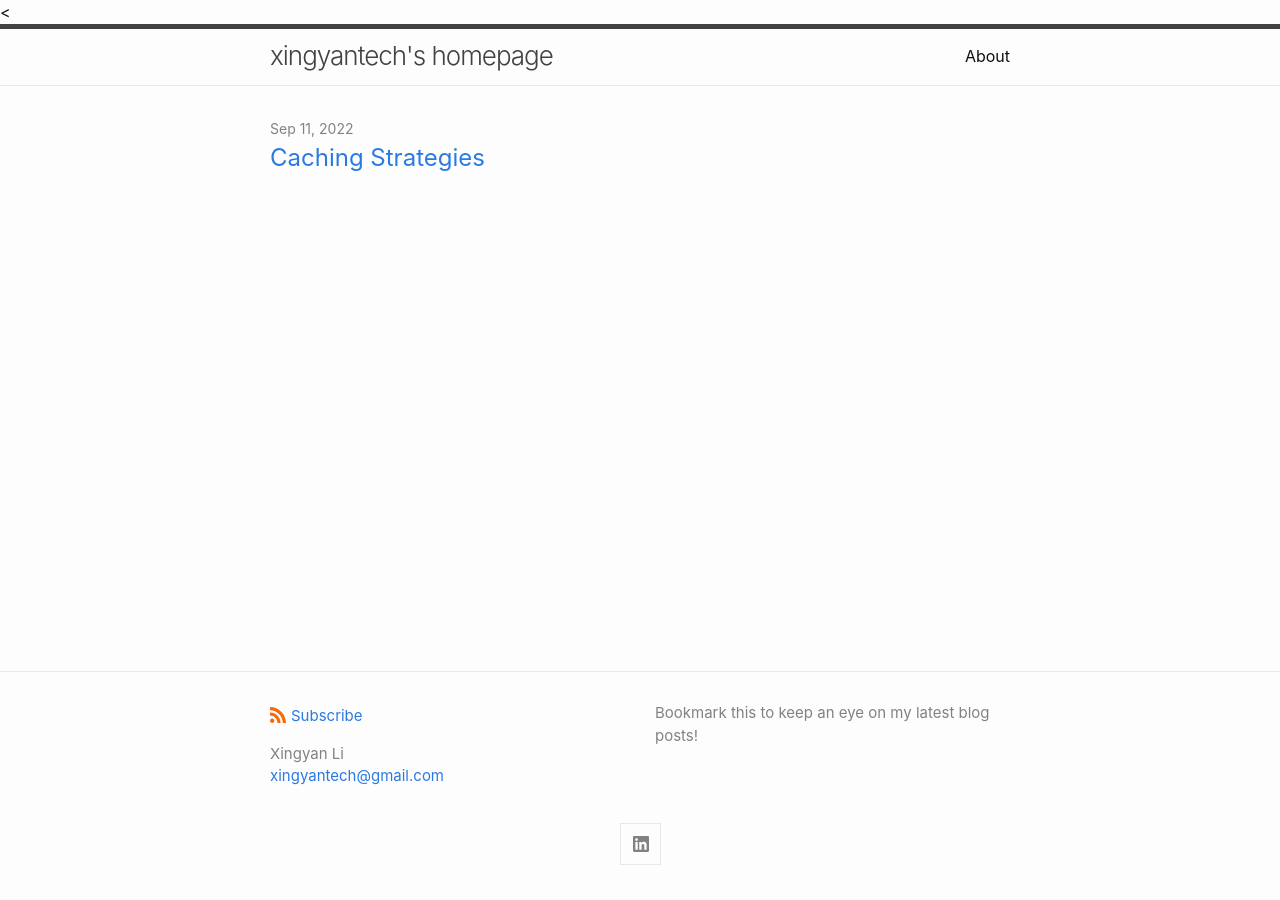
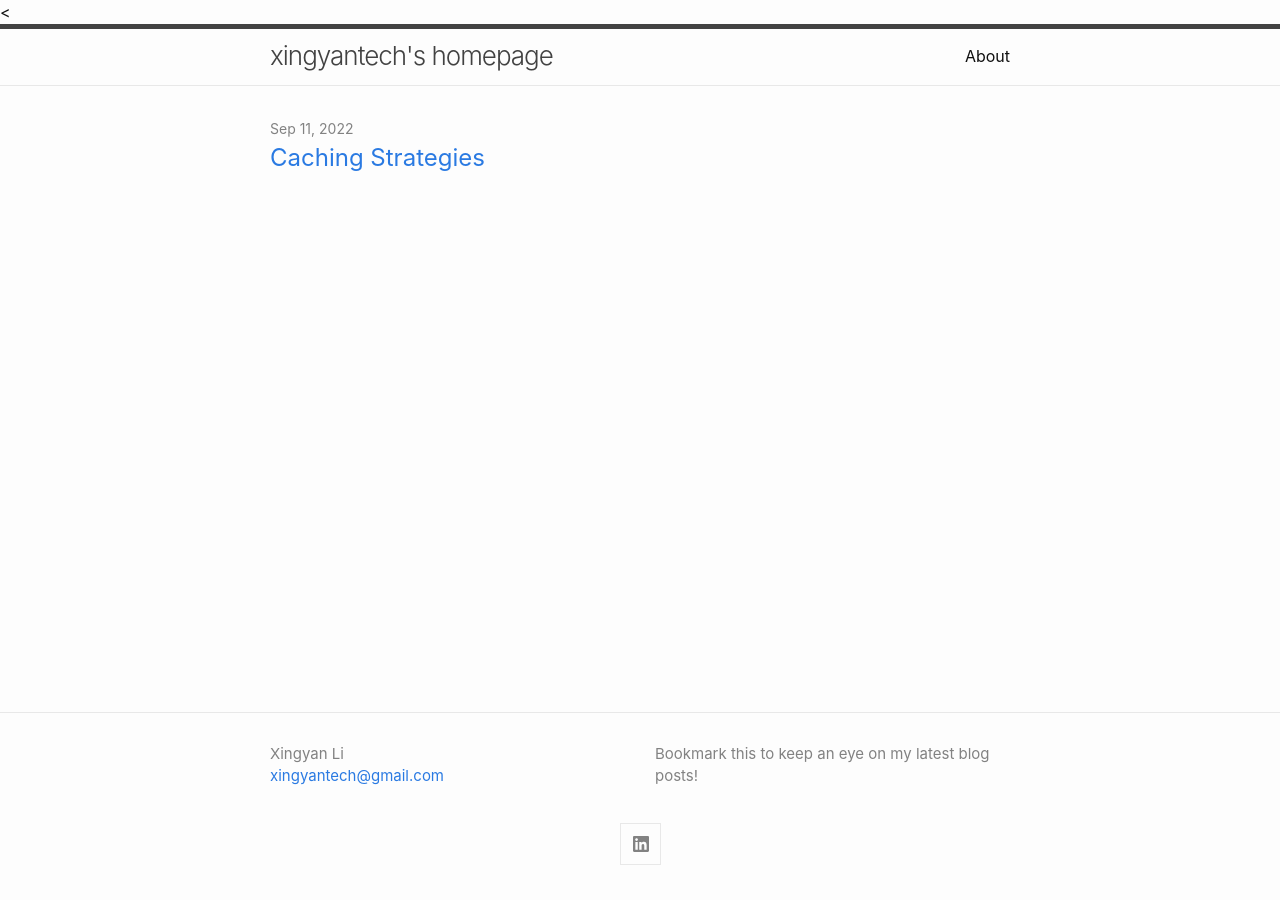
Before and after one commit to xingyantech/xingyantech.github.io, a Jekyll site: the page built from index.md, in a window 1280 px wide. Built offline with Jekyll 4.4.1, drawn with Linux system fonts in a browser that asks for light colours.

Commit message:
comment out subscribe in footer.html

```diff
--- a/_includes/footer.html
+++ b/_includes/footer.html
@@ -5,13 +5,13 @@
 
     <div class="footer-col-wrapper">
       <div class="footer-col">
-        <p class="feed-subscribe">
-          <a href="{{ 'feed.xml' | relative_url }}">
-            <svg class="svg-icon orange">
-              <use xlink:href="{{ 'assets/minima-social-icons.svg#rss' | relative_url }}"></use>
-            </svg><span>Subscribe</span>
-          </a>
-        </p>
+<!--        <p class="feed-subscribe">-->
+<!--          <a href="{{ 'feed.xml' | relative_url }}">-->
+<!--            <svg class="svg-icon orange">-->
+<!--              <use xlink:href="{{ 'assets/minima-social-icons.svg#rss' | relative_url }}"></use>-->
+<!--            </svg><span>Subscribe</span>-->
+<!--          </a>-->
+<!--        </p>-->
       {%- if site.author %}
         <ul class="contact-list">
           {% if site.author.name -%}
```
